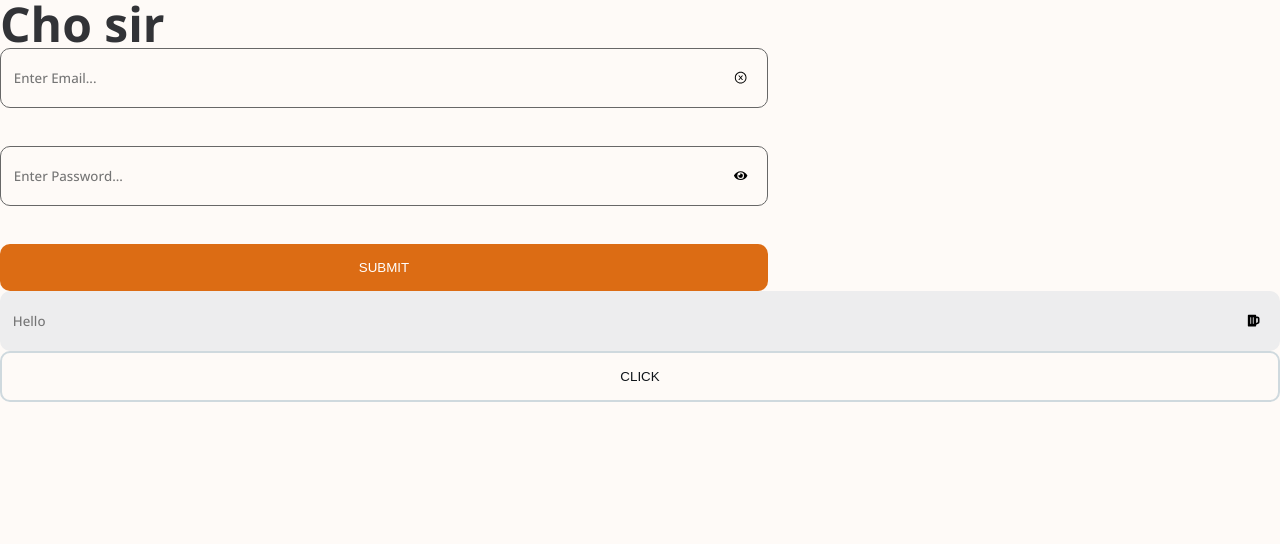
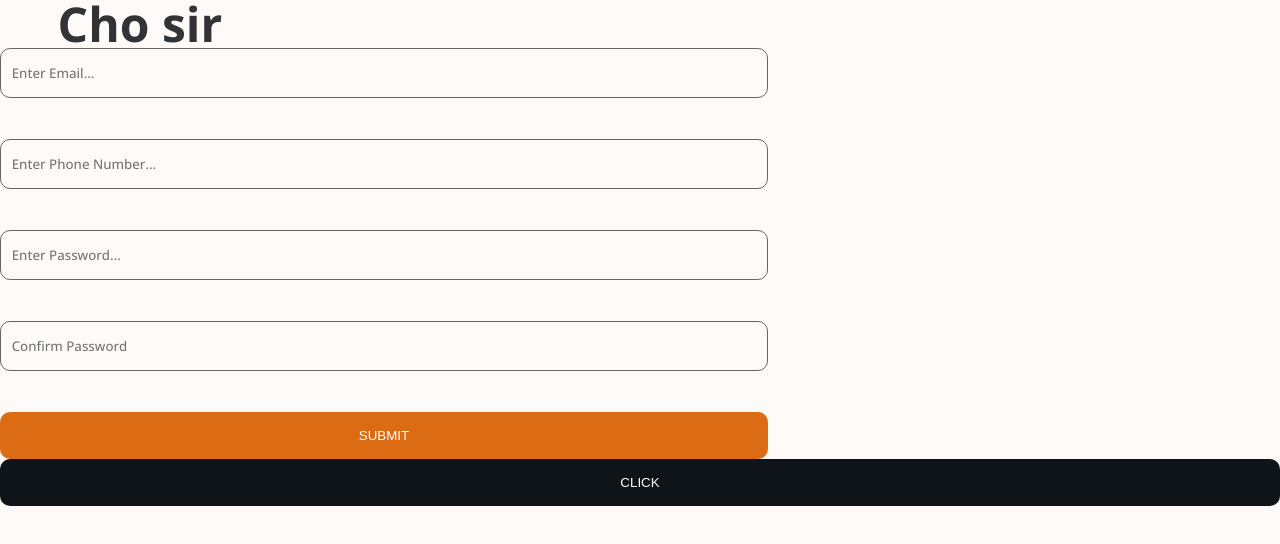
Before and after one commit to tuananh131001/Cardinalis-FE, a React (Vite) app in the folder client/: page / in a window 1280 px wide. Shown: the top 544 px of the page. Built offline with nearby package versions, Linux system fonts and the light colour scheme.

Commit message:
4.4 Finish all remaining

```diff
--- a/client/src/components/Form/Form.jsx
+++ b/client/src/components/Form/Form.jsx
@@ -5,12 +5,12 @@ import { yupResolver } from '@hookform/resolvers/yup';
 import { chooseInputSchema } from '@/helpers/HandlingInput';
 import PropTypes from 'prop-types';
 import { Input } from '@/components/Input/Input';
-import { AiOutlineCloseCircle } from 'react-icons/ai';
 import { FaEye } from 'react-icons/fa';
 import { RiEyeCloseFill } from 'react-icons/ri';
 import { useChange } from '@/hooks/useChange';
 import StyledButton from '@/components/Button/Button.styled';
 import { StyledForm } from './Form.styled';
+import Text from '@/components/Text/Text';
 
 export const Form = ({ type }) => {
   /**
@@ -25,8 +25,7 @@ export const Form = ({ type }) => {
   const {
     register,
     handleSubmit,
-    formState: { errors },
-    setValue
+    formState: { errors }
   } = useForm({
     // integration btw yup and form to make it work
     resolver: yupResolver(schema)
@@ -38,12 +37,6 @@ export const Form = ({ type }) => {
     console.log(data);
   };
 
-  // click remove all input
-  const onClickRemoveAll = (event, inputName) => {
-    // prevent submit action
-    event.preventDefault();
-    setValue(inputName, '');
-  };
   const { value: hidePassword, onToggle: togglePassword } = useChange(true);
 
   return (
@@ -51,60 +44,57 @@ export const Form = ({ type }) => {
       {type == 'login' ? (
         <>
           <Input
-            type="email"
+            type="text"
             inputType="textIcon"
-            inputName="loginInput"
+            inputThemeName="loginInput"
             placeholder="Enter Email..."
             {...register('emailInput')}
-            onClick={(event) => onClickRemoveAll(event, 'emailInput')}>
-            <AiOutlineCloseCircle />
-          </Input>
-          <p>{errors.emailInput?.message ?? <EmptySpace />}</p>
+          />
+          <ErrorText errors={errors.emailInput?.message} />
           <Input
             type={hidePassword ? 'password' : 'text'}
             inputType="textIcon"
-            inputName="loginInput"
+            inputThemeName="loginInput"
             placeholder="Enter Password..."
             onClick={togglePassword}
             {...register('passwordInput')}>
             {hidePassword ? <FaEye /> : <RiEyeCloseFill />}
           </Input>
-          <p>{errors.passwordInput?.message ?? <EmptySpace />}</p>
+          <ErrorText errors={errors.passwordInput?.message} />
         </>
       ) : (
         <>
           <Input
             type="text"
             inputType="text"
-            inputName="loginInput"
+            inputThemeName="loginInput"
             placeholder="Enter Email..."
             {...register('emailInput')}
           />
-          <p>{errors.emailInput?.message ?? <EmptySpace />}</p>
+          <ErrorText errors={errors.emailInput?.message} />
           <Input
-            type="tel"
             inputType="text"
-            inputName="loginInput"
+            inputThemeName="loginInput"
             placeholder="Enter Phone Number..."
             {...register('phoneInput')}
           />
-          <p>{errors.phoneInput?.message ?? <EmptySpace />}</p>
+          <ErrorText errors={errors.phoneInput?.message} />
           <Input
             type="password"
             inputType="text"
-            inputName="loginInput"
+            inputThemeName="loginInput"
             placeholder="Enter Password..."
             {...register('passwordInput')}
           />
-          <p>{errors.passwordInput?.message ?? <EmptySpace />}</p>
+          <ErrorText errors={errors.passwordInput?.message} />
           <Input
             type="password"
             inputType="text"
-            inputName="loginInput"
+            inputThemeName="loginInput"
             placeholder="Confirm Password"
             {...register('confirmPasswordInput')}
           />
-          <p>{errors.confirmPasswordInput?.message ?? <EmptySpace />}</p>
+          <ErrorText errors={errors.confirmPasswordInput?.message} />
         </>
       )}
       <StyledButton type="submit" buttonThemeName="primaryButton">
@@ -114,13 +104,23 @@ export const Form = ({ type }) => {
   );
 };
 
-function EmptySpace() {
-  return <span>&nbsp;&nbsp;</span>;
+function ErrorText({ errors }) {
+  return (
+    <Text
+      type="p"
+      align="left"
+      textThemeName="errorText"
+      text={errors ?? <span>&nbsp;&nbsp;</span>}
+    />
+  );
 }
 
 Form.propTypes = {
   type: PropTypes.string,
   onSubmit: PropTypes.func
 };
+ErrorText.propTypes = {
+  errors: PropTypes.string
+};
 
 export default Form;
--- a/client/src/components/Input/Input.styled.jsx
+++ b/client/src/components/Input/Input.styled.jsx
@@ -5,14 +5,16 @@ import { BORDER_RADIUS_INPUT } from '@/styles/Constant';
 const StyledGeneralInput = css`
   /* border */
   border-radius: ${(props) => props.borderRadius};
-  border: ${({ theme, inputName }) => `1px solid ${theme[inputName].borderColor}` ?? 'none'};
+  border: ${({ theme, inputThemeName }) =>
+    `1px solid ${theme[inputThemeName].borderColor}` ?? 'none'};
   /* font */
   font-family: var(--font-family);
   font-size: ${(props) => props.size};
   font-weight: ${(props) => props.weight};
   /* color */
-  color: ${({ theme, inputName }) => theme[inputName].color};
-  background-color: ${({ theme, inputName }) => theme[inputName].backgroundColor ?? 'transparent'};
+  color: ${({ theme, inputThemeName }) => theme[inputThemeName].color};
+  background-color: ${({ theme, inputThemeName }) =>
+    theme[inputThemeName].backgroundColor ?? 'transparent'};
   /* size */
   height: ${(props) => props.height};
   width: ${(props) => props.width};
@@ -66,7 +68,7 @@ export const StyledInput = styled.input`
 
 // Default Props
 const generalDefaultProps = {
-  inputName: 'input', // or loginInput if it's in login page
+  inputThemeName: 'input', // or loginInput if it's in login page
   borderRadius: BORDER_RADIUS_INPUT,
   weight: 500,
   size: 'clam(0.8rem, 0.76rem + 0.19999999999999996vw, 1rem)',
--- a/client/src/components/Text/Text.jsx
+++ b/client/src/components/Text/Text.jsx
@@ -2,10 +2,19 @@
 import { StyledHeading1, StyledHeading2, StyledHeading3, StyledParagraph } from './Text.styled';
 import PropTypes from 'prop-types';
 
-function Text({ type, text, ...props }) {
+function Text({ type, text, textThemeName, ...props }) {
+  /**
+   * @description - This component for text
+   * @param {string} type - type of text: h1 | h2 | h3 | p
+   * @param {string} text - text to display
+   * @param {string} textThemeName - name of theme for text
+   * @param {[string]} props - props for styled component
+   */
   // for general props of all components rendering conditionally
   // for optional props only
   let generalPropsList = {
+    type: type,
+    textThemeName: textThemeName,
     ...props
   };
 
@@ -24,6 +33,7 @@ function Text({ type, text, ...props }) {
 Text.propTypes = {
   type: PropTypes.string,
   text: PropTypes.oneOfType([PropTypes.string, PropTypes.node]),
+  textThemeName: PropTypes.string,
   props: PropTypes.arrayOf(PropTypes.oneOfType([PropTypes.string, PropTypes.number]))
 };
 
--- a/client/src/components/Text/Text.styled.jsx
+++ b/client/src/components/Text/Text.styled.jsx
@@ -5,6 +5,9 @@ const StyledGeneralHeading = css`
   line-height: 1em;
   font-weight: ${(props) => props.weight};
   font-size: ${(props) => props.size};
+  text-align: ${(props) => props.align};
+  width: 100%;
+  padding: ${(props) => props.padding};
 `;
 const StyledHeadingFlex = css`
   display: flex;
@@ -15,39 +18,47 @@ const StyledHeadingFlex = css`
 export const StyledHeading1 = styled.h1`
   ${StyledGeneralHeading}
   ${StyledHeadingFlex}
-  color: ${({ theme }) => theme.text.color};
+  color: ${({ theme, textThemeName }) => theme[textThemeName]?.color ?? theme.text.color};
 `;
 
 export const StyledHeading2 = styled.h2`
   ${StyledGeneralHeading}
   ${StyledHeadingFlex}
-  color: ${({ theme }) => theme.subtext.color};
+  color: ${({ theme, textThemeName }) => theme[textThemeName]?.color ?? theme.subtext.color};
 `;
 
 export const StyledHeading3 = styled.h3`
   ${StyledGeneralHeading}
-  color: ${({ theme }) => theme.subtext.color};
+  color: ${({ theme, textThemeName }) => theme[textThemeName]?.color ?? theme.subtext.color};
 `;
 export const StyledParagraph = styled.p`
   ${StyledGeneralHeading}
   line-height: 1.7em;
-  color: ${({ theme }) => theme.subtext.color};
+  color: ${({ theme, textThemeName }) => theme[textThemeName]?.color ?? theme.subtext.color};
 `;
 
 // default props
+const generalDefaultProps = {
+  align: 'center',
+  padding: "0 1.2em"
+};
 StyledHeading1.defaultProps = {
+  ...generalDefaultProps,
   weight: 700,
   size: 'clamp(1.8rem, 0.96rem + 4.2vw, 6rem)'
 };
 StyledHeading2.defaultProps = {
+  ...generalDefaultProps,
   weight: 600,
   size: 'clamp(1.5rem, 0.7999999999999999rem + 3.5000000000000004vw, 5rem)'
 };
 StyledHeading3.defaultProps = {
+  ...generalDefaultProps,
   weight: 500,
   size: 'clamp(1rem, 0.8rem + 1vw, 2rem)'
 };
 StyledParagraph.defaultProps = {
+  ...generalDefaultProps,
   weight: 400,
   size: 'clamp(0.8rem, 0.76rem + 0.19999999999999996vw, 1rem)'
 };
--- a/client/src/pages/Home.jsx
+++ b/client/src/pages/Home.jsx
@@ -2,8 +2,6 @@ import PropTypes from 'prop-types';
 import React from 'react';
 import Button from '@/components/Button/Button';
 import Text from '@/components/text/Text';
-import { Input } from '@/components/Input/Input';
-import { FaBeer } from 'react-icons/fa';
 import Form from '@/components/Form/Form';
 
 function Home({ themeToggler }) {
@@ -13,10 +11,7 @@ function Home({ themeToggler }) {
   return (
     <div>
       <Text type="h1" text="Cho sir" size="3em" />
-      <Form type="login" />
-      <Input inputType="textIcon" inputName="homeInput" placeholder="Hello" onClick={click}>
-        <FaBeer />
-      </Input>
+      <Form type="register" />
       <Button onClick={themeToggler} buttonThemeName="secondaryButton">Click</Button>
     </div>
   );
--- a/client/src/styles/GlobalStyled.js
+++ b/client/src/styles/GlobalStyled.js
@@ -16,15 +16,18 @@ box-sizing:border-box;
   --subtext_color_light: #626C7A;
   --subtext2_color_light:#46515C;
   --text_color_light:#323337;
+  --error_text_light: #c61124;
 
   --input_background_light:#EDEDEE;
   --input_color_border: #676767;
 
   --primary_button_background_light:#DC6C14;
   --primary_button_text_light:#FFFFFF;
-  --secondary_button_background_light: transparent;
-  --secondary_button_text_light: #0F1419;
-  --secondary_button_border_light: #CFD9DE;
+  --secondary_button_background_light: #0F1419;
+  --secondary_button_text_light: #fff;
+  --third_button_background_light: transparent;
+  --third_button_text_light: #0F1419;
+  --third_button_border_light: #CFD9DE;
   --card_background_light:#FEFAF7;
 
   /* Dark theme */
@@ -35,15 +38,18 @@ box-sizing:border-box;
   --subtext_color_dark: #CED9E9;
   --subtext2_color_dark:#CED9E9;
   --text_color_dark:#F7F9FF;
+  --error_text_dark: #f98a68;
 
   --input_background_dark:#EDEDEE;
   --input_color_border_dark: #DC6C14;
 
   --primary_button_background_dark:#DC6C14;
   --primary_button_text_dark:#FFFFFF;
-  --secondary_button_background_dark: transparent;
-  --secondary_button_text_dark: #FFFFFF;
-  --secondary_button_border_dark: #536471;
+  --secondary_button_background_dark: #EFF3F4;
+  --secondary_button_text_dark: #0F1419;
+  --third_button_background_dark: transparent;
+  --third_button_text_dark: #FFFFFF;
+  --third_button_border_dark: #536471;
   --card_background_dark:#3B353B;
 
   --font-family: 'Open Sans';
--- a/client/src/styles/Theme.js
+++ b/client/src/styles/Theme.js
@@ -10,6 +10,9 @@ const lightTheme = {
   },
   body: {
     backgroundColor: 'var(--background-color_light)'
+  },
+  errorText: {
+    color: 'var(--error_text_light)'
   },
   text: {
     color: 'var(--text_color_light)'
@@ -48,6 +51,9 @@ const darkTheme = {
   body: {
     backgroundColor: 'var(--background-color_dark)'
   },
+  errorText: {
+    color: 'var(--error_text_dark)'
+  },
   text: {
     color: 'var(--text_color_dark)'
   },
```
Also changed, not shown: client/src/components/Input/Input.jsx (+4 -4 lines).
